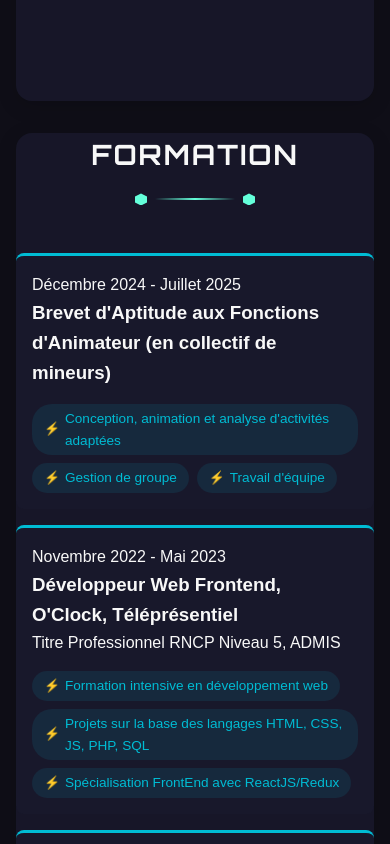
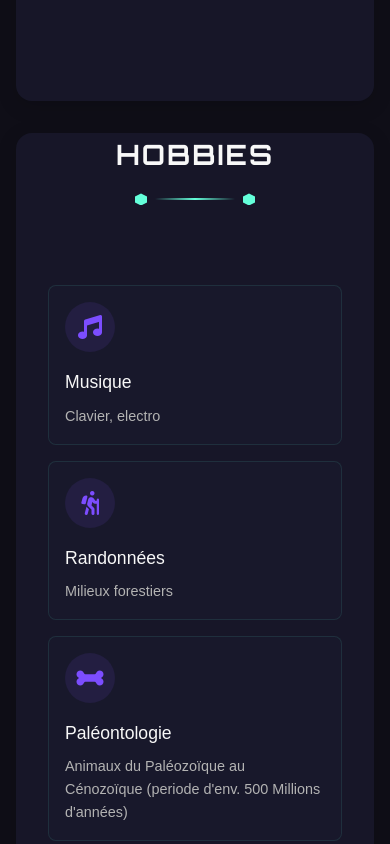
Before and after one commit to Chrstn67/portfolio-christian-humbert, a React (Vite) app: page / in a window 390 px wide. Shown: the part 5700-6544 px from the top of the page. Built offline with nearby package versions, Linux system fonts and the light colour scheme.

Commit message:
MAJ ordre des sections

```diff
--- a/src/styles/App.css
+++ b/src/styles/App.css
@@ -189,16 +189,16 @@ body {
     grid-row: 1;
   }
 
-  & .education-section {
+  & .hobbies-section {
     grid-column: 1 / 13;
     grid-row: 2;
   }
-
-  & .career-section {
+  & .education-section {
     grid-column: 1 / 13;
     grid-row: 3;
   }
-  & .hobbies-section {
+
+  & .career-section {
     grid-column: 1 / 13;
     grid-row: 4;
   }
@@ -262,12 +262,11 @@ body {
     & .other-info-section {
       grid-row: 2;
     }
-
-    & .education-section {
+    & .hobbies-section {
       grid-row: 3;
     }
 
-    & .hobbies-section {
+    & .education-section {
       grid-row: 4;
     }
 
```
